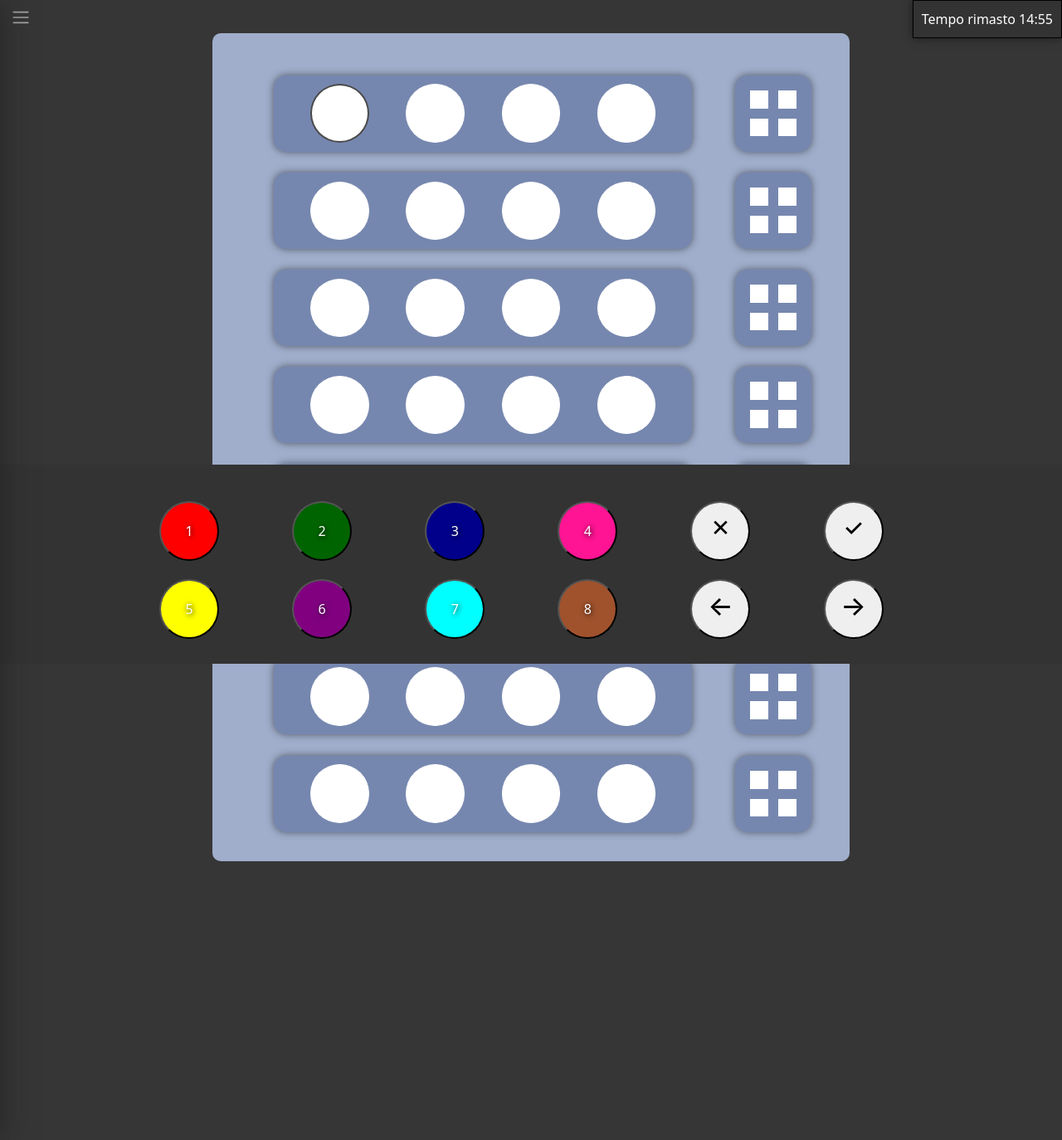
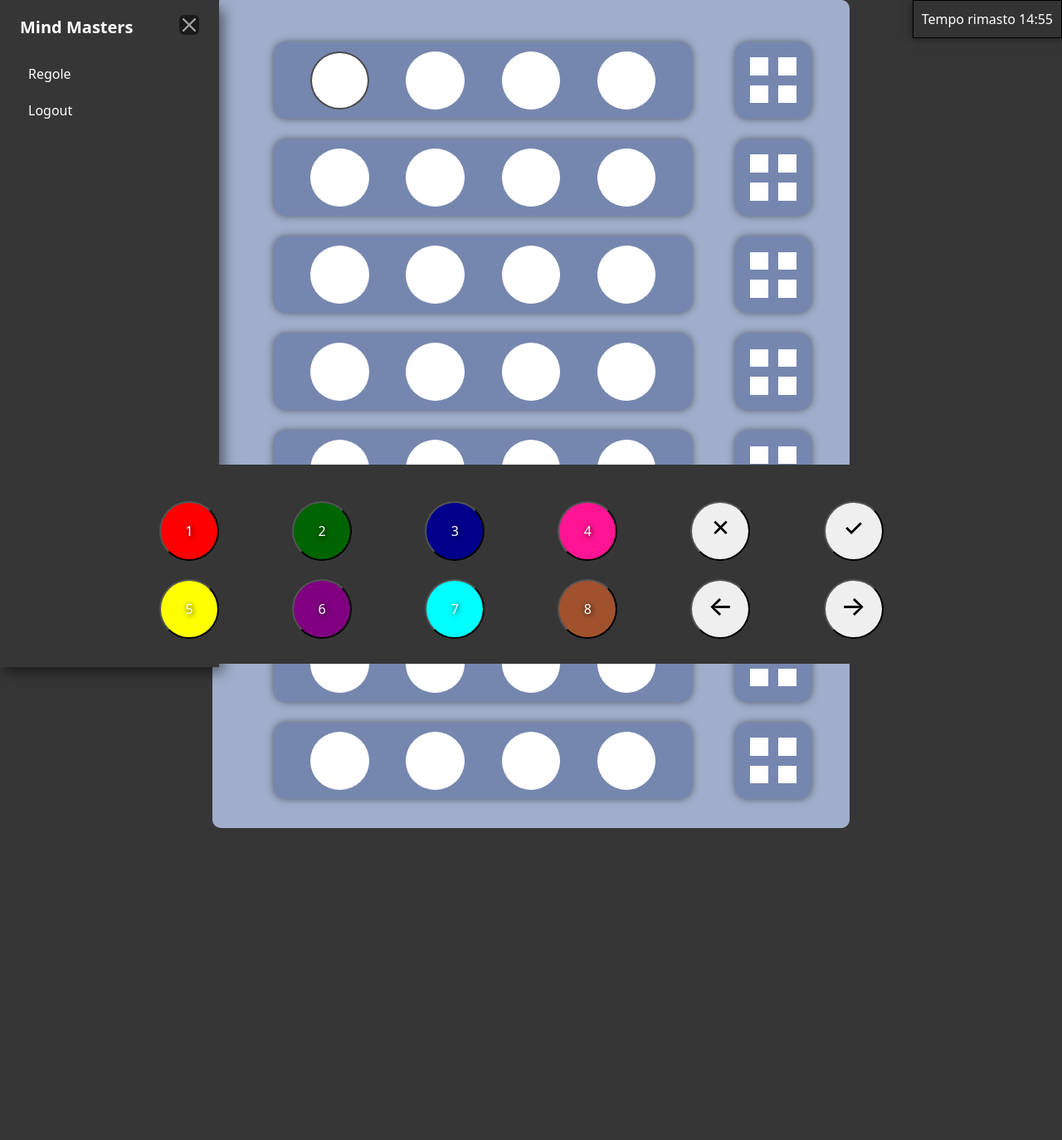
Before and after one commit to l3onrdo/Mind-Masters, a Flask app: page /online-game in a window 1280 px wide. Shown: the whole page at 83% size. After the commit the page ends 998 px from the top, so only its background shows below. Run offline with Flask 3, Linux system fonts and the light colour scheme; the visitor is signed in with stand-in values (Sample User, id 1); data comes from the database, SQL or seed files in the repository; data that the repository does not hold is empty.

Commit message:
Changed sidebar. Now it's fixed. Still have to resolve initial animation bug.

```diff
--- a/static/css/gameoffline.css
+++ b/static/css/gameoffline.css
@@ -19,10 +19,11 @@ body, html {
 .game-controller{
   display: grid;
   grid-template-rows: 10% 80% auto;
+  z-index: 1;
   position: fixed;
   bottom: 0;
   width: 100%;
-  background-color: #333;
+  background-color: #363636;
   min-height: 30%;
 }
 
@@ -213,10 +214,7 @@ body, html {
     grid-template-columns: 9.46% 65.67% 6.5% 12% auto;
     margin: 0;
   }
-  .balls-container{
-    grid-template-columns: 6.85% 17.8448% 5% 17.8448% 5% 17.8448% 5% 17.8448% auto;
-    grid-template-rows: 5% 90% auto;
-  }
+
 
 }
 
--- a/static/css/main.css
+++ b/static/css/main.css
@@ -82,16 +82,30 @@ body {
     }
 }
 
+#sidebar-wrapper {
+
+    position: fixed;
+    top: 0;
+    left: 0;
+    width: 264px; /* Larghezza della sidebar */
+    height: 100vh; /* Altezza della sidebar (100% dell'altezza del viewport) */
+
+}
+
 #sidebar {
-    width: 20vw; /* 20% della larghezza della viewport */
-    max-width: 264px; /* Larghezza massima di 264px */
-    min-width: 264px; /* Larghezza minima (20% di 264px) */
-    transition: all 0.35s ease-in-out;
-    box-shadow: 0 0 35px 0 rgba(18, 20, 24, 0.5);
-    display: flex;
-    flex-direction: column;
+    background:#363636;
+    z-index: 1000; /* Valore z-index elevato per posizionarsi sopra */
+    position: relative; /* Posizionamento relativo all'interno del wrapper */
+    width: 264px; /* Larghezza della sidebar */
+    height: 100vh; /* Altezza della sidebar (100% dell'altezza del viewport) */
     background-color: 222831;
+    transition: margin-left 0.5s ease; /* Aggiunge una transizione fluida per il margine sinistro */
+    box-shadow: 5px 10px 15px rgba(0, 0, 0, 0.5);
 }
+
+#sidebar-button {
+    position: fixed;
+  }
 
 /* Sidebar division */
 
@@ -107,17 +121,12 @@ body {
 
 /* Sidebar collapse */
 
-#sidebar.closed {
-    margin-left: -264px;
-}
-
 .main {
     display: flex;
     flex-direction: column;
     min-height: 100vh;
     width: 100%;
     overflow: hidden;
-    transition: all 0.35s ease-in-out;
 }
 
 .sidebar-logo {
@@ -264,24 +273,6 @@ a.sidebar-link {
     }
 }
 
-@media (max-width:1300px) {
-    .wrapper {
-        align-items: stretch;
-        display: grid;
-        grid-template-columns: 0 auto;
-        width: 100%;
-        color: #fff;
-        background-color: #363636;
-    }
-    #sidebar {
-        z-index: 1;
-        background-color: #363636;
-    }
-    .main {
-        z-index: 0;
-    }
-}
-
 /* Sidebar responsive */
 
 
--- a/templates/base.html
+++ b/templates/base.html
@@ -35,7 +35,6 @@
 
     <!-- HTML code that will persist in all pages. It has the general outline and a responsive sidebar. -->
 
-    <div class="wrapper">
     <!--modal per avvisare l'utente di qualcosa che non va es: non ha inserito tutti i colori-->
     <div id="md_err" class="modal fade " data-bs-backdrop="static">
         <div class="modal-dialog modal-dialog-centered">
@@ -57,7 +56,7 @@
             </div>
         </div>
     </div>
-        <div id="md_end" class="modal fade " data-bs-backdrop="static">
+    <div id="md_end" class="modal fade" data-bs-backdrop="static">
         <div class="modal-dialog modal-dialog-centered">
             <div class="modal-content" style="background-color: #4d4d4d;">
                 <div class="modal-header ">
@@ -73,6 +72,13 @@
         </div>
     </div>
     {% block modal %}{% endblock %}
+
+    <div class="wrapper">
+
+        <div id="sidebar-wrapper">
+            <button class="btn" type="button" id="sidebar-button" data-bs-theme="dark">
+                <span class="navbar-toggler-icon"></span>
+            </button>
             <!-- Sidebar -->
             <aside id="sidebar">
 
@@ -163,12 +169,11 @@
                 </div>
 
             </aside>
+        </div>
         <!-- Main Component -->
-        <div class="main">
+        <div class="main" id="main-content">
             <main class="content">
-                <button class="btn" type="button" id="sidebar-button" data-bs-theme="dark">
-                    <span class="navbar-toggler-icon"></span>
-                </button>
+
                 {% block body %}{% endblock %}
             </main>
 
@@ -180,18 +185,37 @@
         // When the page loads, check if the sidebar is collapsed or not.
         const toggleSidebarButton = document.getElementById('sidebar-button');
         const sidebar = document.getElementById('sidebar');
-        const isSidebarClosed = localStorage.getItem('sidebarCollapsed');
+        isSidebarClosed = localStorage.getItem('sidebarCollapsed') === 'true';
         const closeSidebarButton = document.getElementById('close-sidebar-button');
         const screenLimit = 1300;
-        if (isSidebarClosed === 'true') {
-            sidebar.classList.add('closed');
-        }else{
-            sidebar.classList.remove('closed');
+        toggle = true;
+
+        function closeSidebar() {
+            sidebar.style.marginLeft = '-264px'; // Chiudi la sidebar
+            sidebar.style.boxShadow = 'none';
+            //main.style.marginLeft = '0';
+            toggle = !toggle;
+            closeSidebarButton.style.visibility = 'hidden';
+            toggleSidebarButton.style.visibility = 'visible';
+            localStorage.setItem('sidebarCollapsed', 'true');
         }
 
-        if (window.innerWidth > screenLimit) {
-            closeSidebarButton.style.visibility = 'hidden';
+        function openSidebar() {
+            sidebar.style.boxShadow = '5px 10px 15px rgba(0, 0, 0, 0.5)';
+            sidebar.style.marginLeft = '0'; // Apri la sidebar
+            //main.style.marginLeft = '264px'; // Sposta il contenuto principale
+            toggle = !toggle;
+            closeSidebarButton.style.visibility = 'visible';
+            toggleSidebarButton.style.visibility = 'hidden';
+            localStorage.setItem('sidebarCollapsed', 'false');
         }
+
+        if (!isSidebarClosed) {
+            closeSidebar();
+        }else{
+            openSidebar();
+        }
+
     </script>
 
 
```
Also changed, not shown: static/js/index.js (+23 -54 lines). Lines whose indentation alone changed are shown as unchanged.
